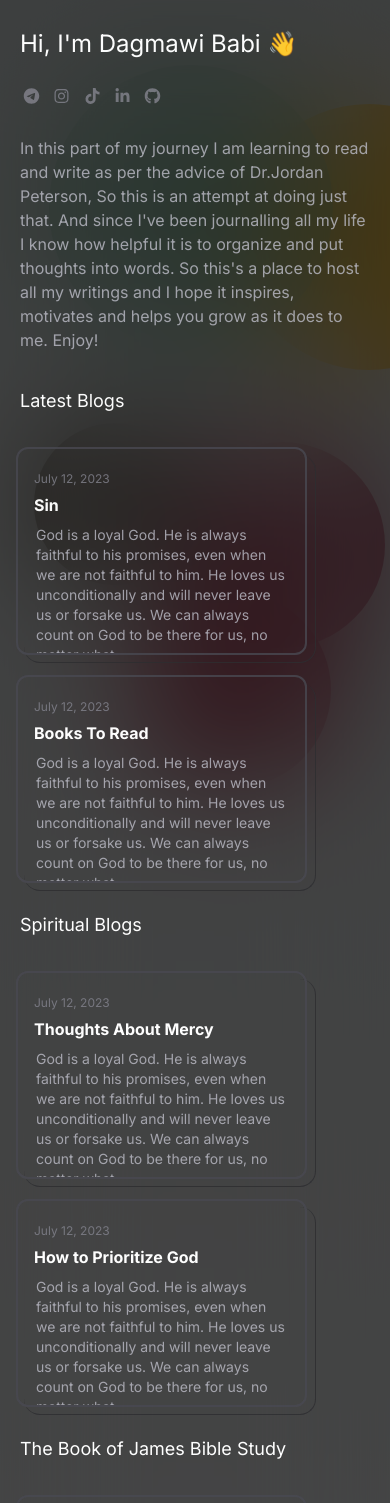
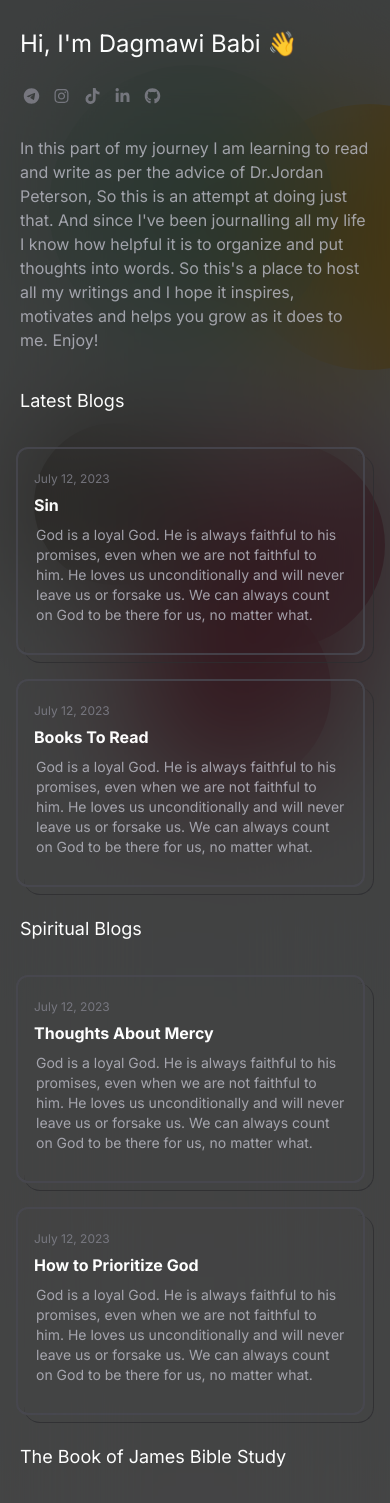
Before and after one commit to dagmawibabi/dblogs, a Next.js app: page / in a window 390 px wide. Shown: the top 1503 px of the page. Built offline with nearby package versions, Linux system fonts and the light colour scheme.

Commit message:
final responsiveness

```diff
--- a/app/components/eachBlog.tsx
+++ b/app/components/eachBlog.tsx
@@ -8,11 +8,12 @@ export default function EachBlog(blogIntroObj: blogIntro) {
                 no-scrollbar
                 relative w-full h-52 rounded-2xl z-0 border-zinc-800 border border-t-0 border-l-0
                 hover:border-zinc-700 hover:border-2 hover:border-t-0 hover:border-l-0 hover:bg-zinc-900
-                sm:w-full md:w-full lg:w-96 xl:w-96 sm:h-52 md:h-52 lg:h-52 xl:h-52">
+                sm:w-full md:w-full lg:w-96 xl:w-96 2xl:w-96
+                ">
                 <div className="
                     absolute w-full h-52 -m-2 p-4 border-2 rounded-xl border-zinc-700 overflow-hidden text-zinc-300
                     hover:border-zinc-200 hover:-m-4 hover:bg-[#0A0A0A] hover:text-white
-                    sm:w-full md:w-full lg:w-96 xl:w-96 sm:h-52 md:h-52 lg:h-52 xl:h-52">
+                    sm:w-full md:w-full lg:w-96 xl:w-96 2xl:w-96">
 
                     {/* Date */}
                     <span className="text-zinc-500 text-xs">
--- a/app/components/eachBlogCategory.tsx
+++ b/app/components/eachBlogCategory.tsx
@@ -2,18 +2,16 @@ import EachBlog from "./eachBlog"
 
 export default function EachBlogCategory(category: allBlogs) {
     return <div>
-        <div className="mb-5 text-lg sticky top-0 py-5 text-white z-50 h-fit
-            sm:text-xl
+        <div className="mb-5 text-lg sticky top-0 py-5 text-white z-50 h-fit w-full
+                sm:text-xl
             ">
             {category.category.toString()}
         </div>
         <div className="
-            w-full
-            grid grid-cols-1 gap-y-5 ml-1 mx-auto grid-rows-1
-            max-[1024px]:gap-x-40 min-[1550px]:gap-x-10
+            grid grid-cols-1 gap-y-6 ml-1 mx-auto w-full
+            sm:gap-y-12 md:gap-y-12 lg:gap-y-12 xl:gap-y-12 2xl:gap-y-12
             sm:grid-cols-1 md:grid-cols-1 lg:grid-cols-2 xl:grid-cols-2 2xl:grid-cols-2
-            sm:gap-y-12 md:gap-y-12 lg:gap-y-12 xl:gap-y-12
-            sm:w-full md:w-full lg:w-full xl:w-11/12 2xl:w-full max-lg:w-10/12 max-xl:w-full
+            sm:w-full md:w-full lg:w-full xl:w-11/12 2xl:w-full
         ">
             {
                 category.blogs.map((content, index) => {
--- a/app/components/navigations.tsx
+++ b/app/components/navigations.tsx
@@ -30,8 +30,9 @@ export default function Navigation() {
     return (
         <div className="items-center content-center
             inline-block justify-between mb-2 sticky top-0 z-50 py-5
-            sm:mb-5 md:mb-5 lg:mb-5 xl:mb-5
-            xl:flex 2xl:flex
+            sm:pb-0 md:pb-0 lg:pb-0 xl:pb-0 2xl:pb-0
+            sm:mb-4 md:mb-4 lg:mb-4 xl:mb-4
+            sm:inline-block md:inline-block lg:inline-block xl:flex 2xl:flex
         ">
             <Link href={"/"}>
                 <span className="text-2xl text-white hover:underline hover:underline-offset-8
--- a/app/page.tsx
+++ b/app/page.tsx
@@ -22,12 +22,12 @@ export default function Home() {
         <div className="w-full h-fit overflow-hidden pt-2 pb-4 px-5 bg-[#000000c0] opacity-95 z-40 mx-0
             sm:pt-10
             sm:px-10
-            sm:mx-auto md:mx-auto lg:mx-auto xl:mx-auto
+            sm:mx-auto md:mx-auto lg:mx-auto xl:mx-auto 2xl:mx-auto
             shadow-xl
           ">
           <div className="mx-auto
               w-full
-              sm:w-full md:w-full lg:w-[88%] xl:w-[78%] 2xl:w-[50%] min-w-3xl:w-1/2
+              sm:w-full md:w-full lg:w-[88%] xl:w-[78%] 2xl:w-[55%]
             ">
             <Navigation />
             <Header />
```
